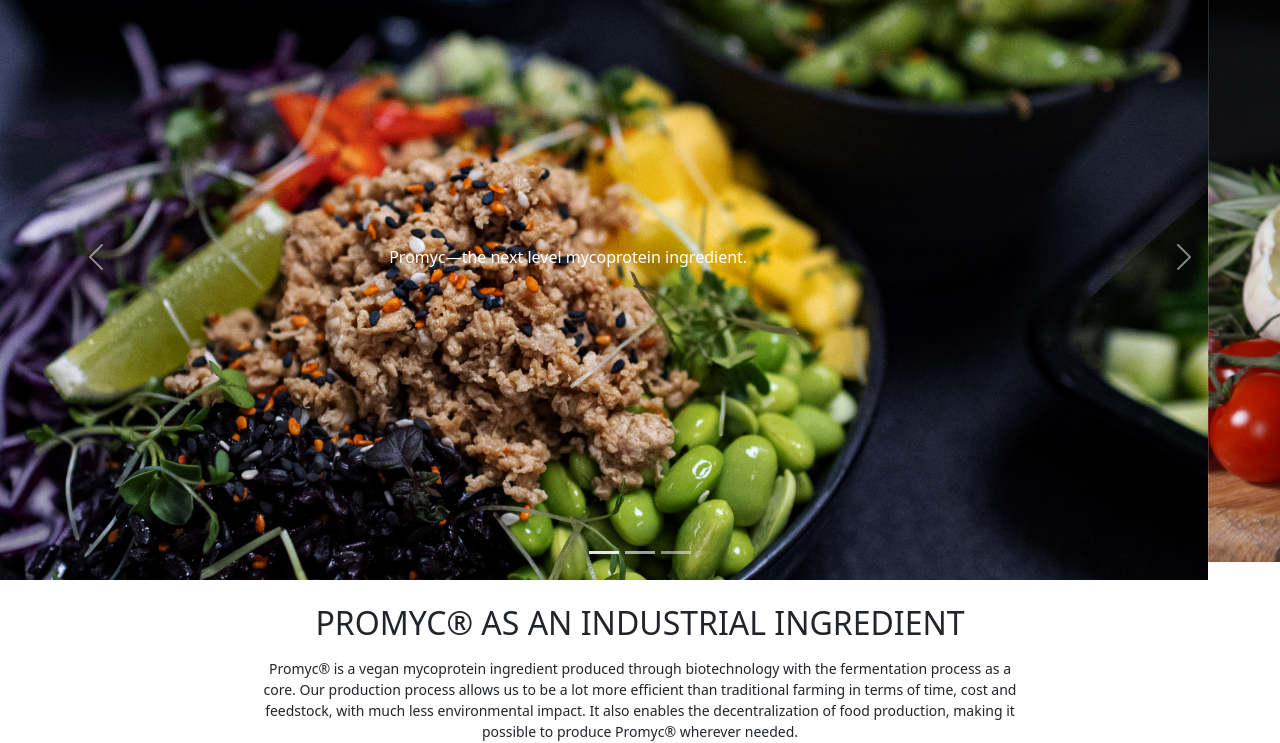
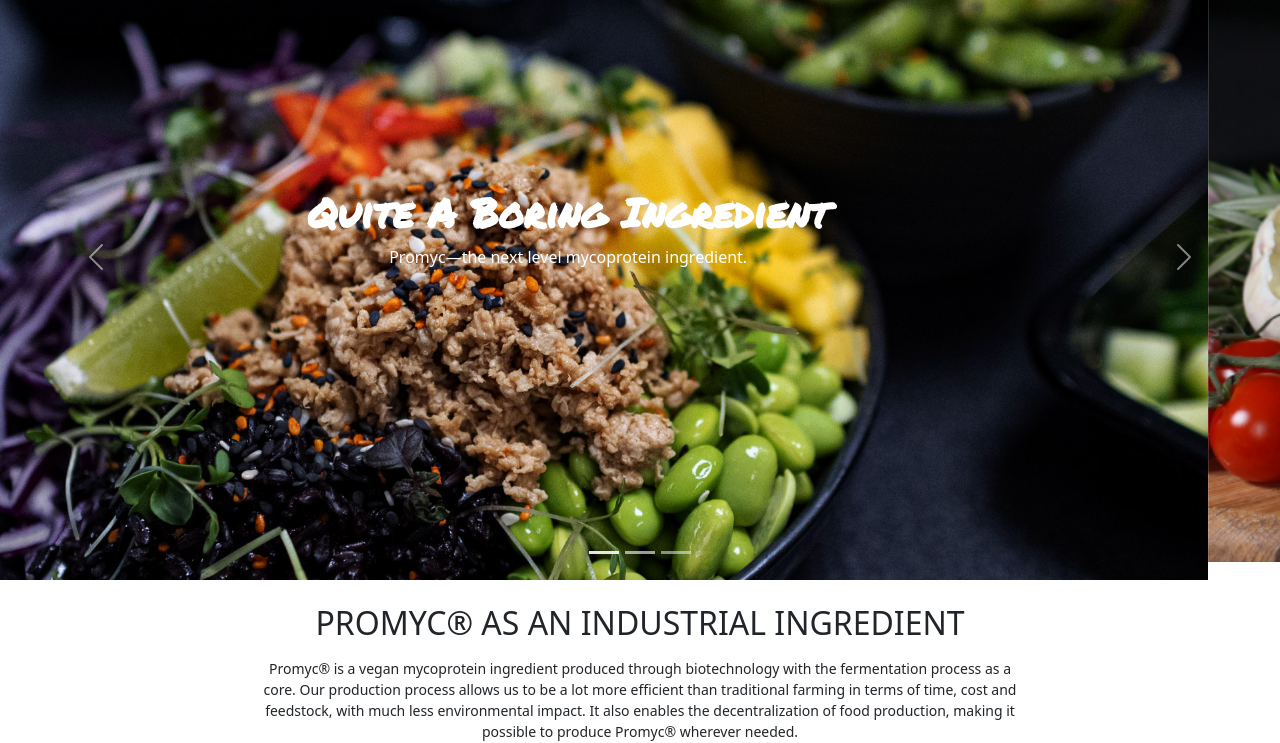
Before and after one commit to prabin1999/mycorenapro, a plain HTML site: page index.html in a window 1280 px wide. Shown: the part 65-808 px from the top of the page. Drawn offline with nearby package versions, Linux system fonts and the light colour scheme; a web font is replaced by a local one.

Commit message:
third commit

```diff
--- a/css/style.css
+++ b/css/style.css
@@ -1,10 +1,10 @@
-.sec1head{
+/* .sec1head{
       text-align: center;
     bottom: 100%;
     position: relative;
 
 
-}
+} */
 .fatpro{
     width: 100%;
 }
```
